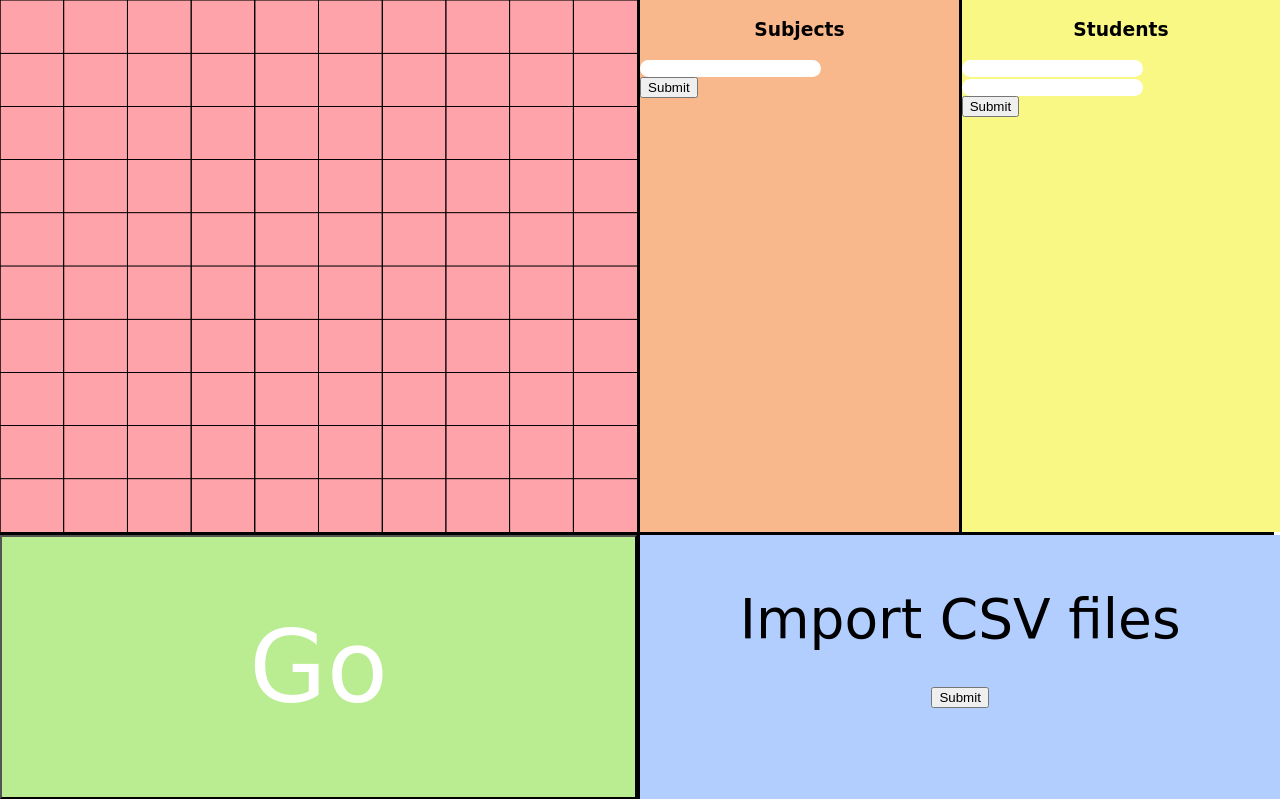
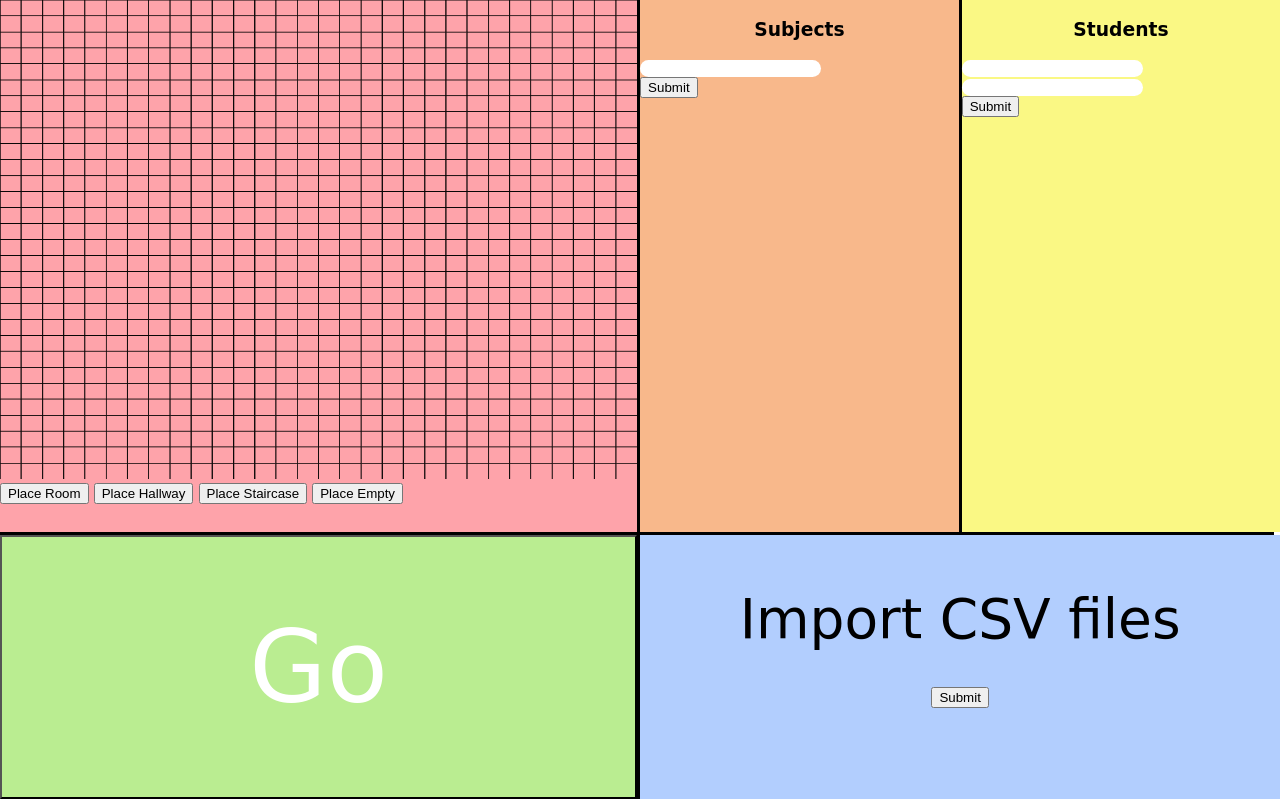
Before and after one commit to munselljbx/TeenhacksLI, a Python web app: template flaskr/templates/index.html in a window 1280 px wide. Run offline with Jinja, Linux system fonts and the light colour scheme; the template is opened without the code that fills it, so the values that code supplies are empty; some web fonts are replaced.

Commit message:
still working on editor

```diff
--- a/flaskr/static/editor.js
+++ b/flaskr/static/editor.js
@@ -1,10 +1,63 @@
+function canvasClick () {
+    coords = canvas.relMouseCoords(event);
+    getBox(coords.x, coords.y, grid);
+}
+
+function selectRoom() {
+    placingMode = "room";
+}
+function selectHallway() {
+    placingMode = "hall";
+}
+function selectStaircase() {
+    placingMode = "stair";
+}
+function selectEmpty() {
+    placingMode = "empty";
+}
+
+function getBox (x, y, grid) {
+    for (var i = 0; i < grid.length; i ++) {
+        for (var j = 0; j < grid[i].length; j ++) {
+            box = grid[i][j];
+            if (x > box.x && x < box.x + rectWidth && y > box.y && y < box.y + rectHeight) {
+                box.type = placingMode;
+                ctx.fillRect(box.x, box.y, box.x+rectWidth, box.y+rectHeight);
+            }
+        }
+    }
+}
+
+
+function relMouseCoords(event){
+    var totalOffsetX = 0;
+    var totalOffsetY = 0;
+    var canvasX = 0;
+    var canvasY = 0;
+    var currentElement = this;
+
+    do{
+        totalOffsetX += currentElement.offsetLeft - currentElement.scrollLeft;
+        totalOffsetY += currentElement.offsetTop - currentElement.scrollTop;
+    }
+    while(currentElement = currentElement.offsetParent)
+
+    canvasX = event.pageX - totalOffsetX;
+    canvasY = event.pageY - totalOffsetY;
+
+    return {x:canvasX, y:canvasY}
+}
+HTMLCanvasElement.prototype.relMouseCoords = relMouseCoords;
+
 window.onload = function () {
 
 canvas = document.getElementById("canvas");
 ctx = canvas.getContext("2d");
 
-gridX = 10;
-gridY = 10;
+placingMode = "empty";
+
+gridX = 30;
+gridY = 30;
 rectWidth = canvas.width / gridX;
 rectHeight = canvas.height / gridY;
 grid = [];
@@ -12,8 +65,9 @@ grid = [];
 for (var x = 0; x < gridX; x ++) {
     grid.push([]);
     for (var y = 0; y < gridY; y ++) {
-        grid[x].push({id: "", subjects: []});
+        grid[x].push({id: "", subjects: [], type: "empty", x: x * rectWidth, y: y * rectHeight});
         ctx.strokeStyle = "black";
+        ctx.lineWidth = 0.1;
         ctx.rect(x * rectWidth, y * rectHeight, (x*rectWidth) + rectWidth, (y*rectHeight) + rectHeight);
         ctx.stroke();
     }
--- a/flaskr/static/main.css
+++ b/flaskr/static/main.css
@@ -100,5 +100,9 @@ ul {
 
 #canvas {
     width: 100%;
-    height: 100%;
+    height: 90%;
 }
+
+#toolbar!important {
+    height: 50px;
+}
--- a/flaskr/templates/index.html
+++ b/flaskr/templates/index.html
@@ -50,7 +50,13 @@
   <body>
     <div class="grid">
       <div id="map">
-        <canvas id="canvas" width="1000" height="1000"></canvas>
+        <canvas id="canvas" width="1000" height="1000" onclick="canvasClick()"></canvas>
+        <div id="toolbar">
+            <button onclick="selectRoom()">Place Room</button>
+            <button onclick="selectHallway()">Place Hallway</button>
+            <button onclick="selectStair()">Place Staircase</button>
+            <button onclick="selectEmpty()">Place Empty</button>
+        </div>
       </div>
       <div id="rooms">
         <h3>Subjects</h3>
```
